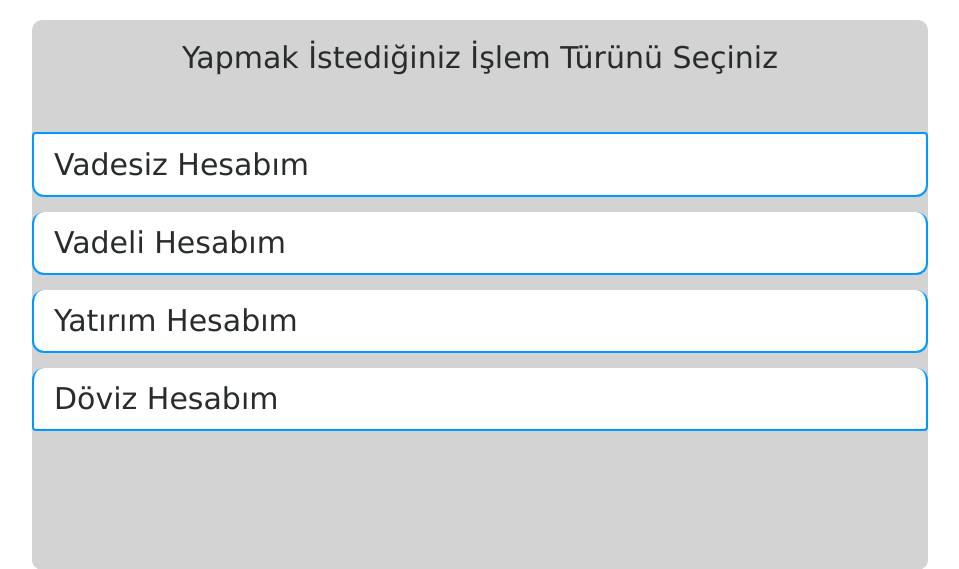
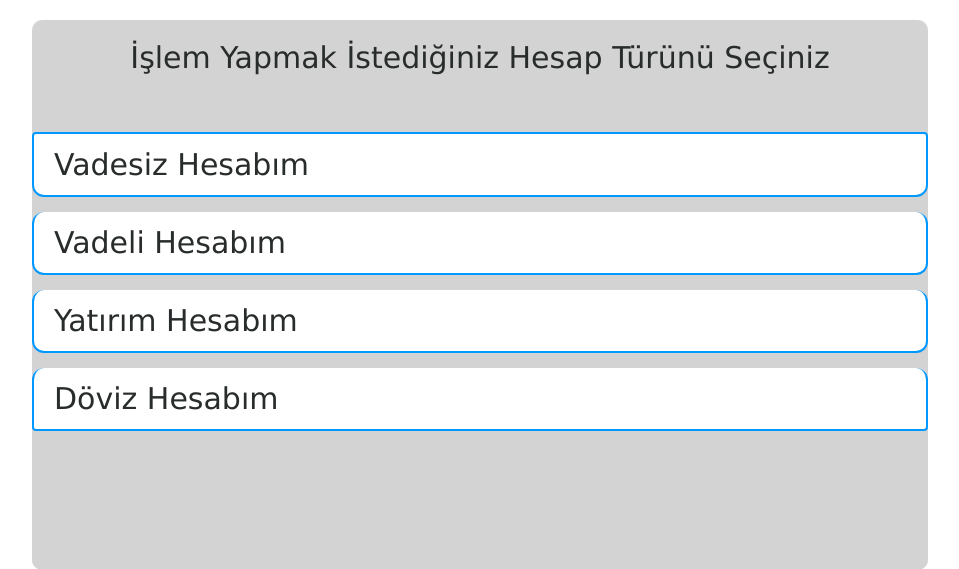
Before and after one commit to OykuE/Frontend-ATMapplication, a PHP site: page /hesapsecim.php in a window 1280 px wide. Shown: the part 200-769 px from the top of the page, without its empty margins (160-1119 px from the left). Run offline with PHP 8.4, Linux system fonts and the light colour scheme.

Commit message:
update hesapsecim page title

```diff
--- a/hesapsecim.php
+++ b/hesapsecim.php
@@ -10,7 +10,7 @@
     <header class="MainHeader"> </header>
     <body>
         <div class="giris">
-            <h3>Yapmak İstediğiniz İşlem Türünü Seçiniz</h3><br><br>
+            <h3>İşlem Yapmak İstediğiniz Hesap Türünü Seçiniz</h3><br><br>
             <div class="list-group">
                  <a href="hesapbilgileri.php" class="list-group-item list-group-item-secim">Vadesiz Hesabım</a>
                  <a href="secimekrani.php" class="list-group-item list-group-item-secim">Vadeli Hesabım</a>
```
